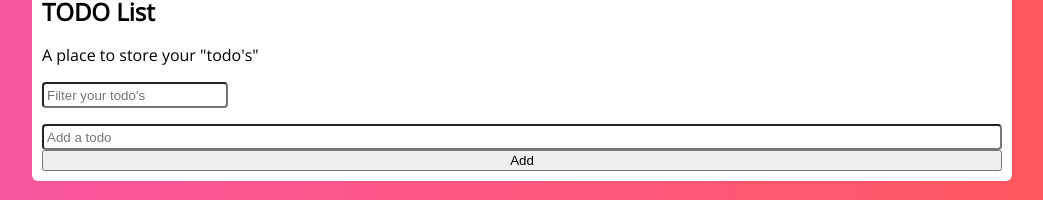
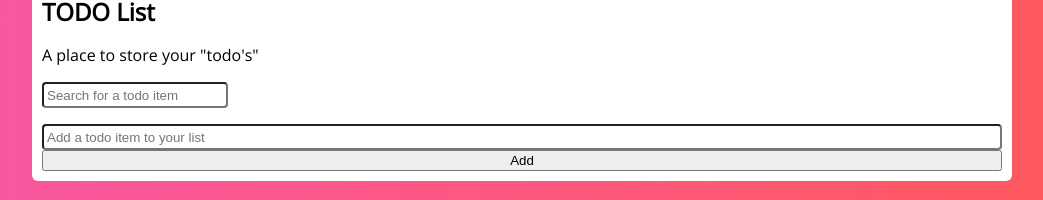
Before and after one commit to cayleatopolski/toDoList, an Angular app: page / in a window 1280 px wide. Shown: the part 233-433 px from the top of the page, without its empty margins (118-1161 px from the left). Built offline with nearby package versions, Linux system fonts and the light colour scheme.

Commit message:
Fixed delete method

```diff
--- a/src/app/todolist/todolist.component.html
+++ b/src/app/todolist/todolist.component.html
@@ -5,21 +5,22 @@
   <section id="toDoList">
     <h2>TODO List</h2>
     <p>A place to store your "todo's"</p>
-    <input type="text" placeholder="Filter your todo's" />
+    <input type="text" placeholder="Search for a todo item" />
     <div id="listItems">
       <ol>
-        <li *ngFor="let item of toDoList; index as i">
+        <li *ngFor="let item of toDoList; index as i" (click)="deleteATodo(i)">
           {{ item.todo }}
-          <i
-            class="fas fa-times"
-            id="deleteItem"
-            (click)="deleteATodo(index)"
-          ></i>
+          <i class="fas fa-times" id="deleteItem"></i>
         </li>
       </ol>
     </div>
     <form id="add" #addItemForm="ngForm" (ngSubmit)="addATodo(addItemForm)">
-      <input type="text" name="todoItem" placeholder="Add a todo" ngModel />
+      <input
+        type="text"
+        name="todoItem"
+        placeholder="Add a todo item to your list"
+        ngModel
+      />
       <button>Add</button>
     </form>
   </section>
--- a/src/app/todolist/todolist.component.ts
+++ b/src/app/todolist/todolist.component.ts
@@ -37,8 +37,8 @@ export class TodolistComponent implements OnInit {
     form.reset();
   }
 
-  deleteATodo(index: number): void {
-    this.toDoList.splice(index, 1);
+  deleteATodo(i: number): void {
+    this.toDoList.splice(i, 1);
   }
 
   ngOnInit() {}
```
